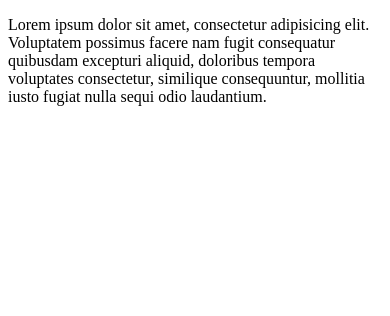
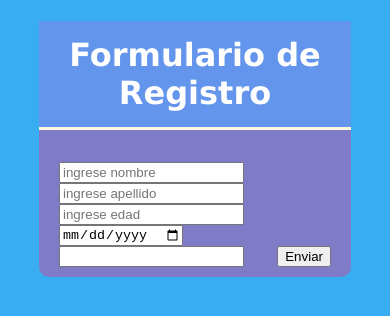
Before and after one commit to frecampos/gitinicial, a plain HTML site: page formulario.html in a window 390 px wide. Drawn offline with Linux system fonts and the light colour scheme.

Commit message:
formulario responsive

```diff
--- /dev/null
+++ b/estilos_formu.css
@@ -0,0 +1,35 @@
+* {
+    box-sizing: border-box;
+}
+
+body {
+    margin: 0;
+    font-family: Verdana, Geneva, Tahoma, sans-serif;
+    background: rgb(56, 173, 241);
+}
+
+h1 {
+    color: white;
+    text-align: center;
+}
+
+.formulario {
+    width: 80%;
+    max-width: 500px;
+    margin: auto;
+    background: rgb(128, 123, 199);
+    border-radius: 10px;
+}
+
+.formu-titulo {
+    background: cornflowerblue;
+    padding: 15px;
+    border-bottom: cornsilk solid 3px;
+}
+
+.contenedor_input {
+    padding: 10px 20px;
+    display: flex;
+    flex-wrap: wrap;
+    justify-content: space-between;
+}
--- a/formulario.html
+++ b/formulario.html
@@ -4,11 +4,29 @@
 <head>
     <meta charset="UTF-8">
     <meta name="viewport" content="width=device-width, initial-scale=1.0">
-    <title>Document</title>
+    <title>Formularios</title>
+    <link rel="stylesheet" href="estilos_formu.css">
 </head>
 
 <body>
-    <p>Lorem ipsum dolor sit amet, consectetur adipisicing elit. Voluptatem possimus facere nam fugit consequatur quibusdam excepturi aliquid, doloribus tempora voluptates consectetur, similique consequuntur, mollitia iusto fugiat nulla sequi odio laudantium.</p>
+    <script>
+        function validarTodo() {
+            alert('Envio el Formulario');
+            return false;
+        }
+    </script>
+    <form action="" onsubmit="return validarTodo()" class="formulario">
+        <h1 class="formu-titulo">Formulario de Registro</h1>
+        <div class="contenedor_input">
+            <input class="tama-1" type="text" name="txtNombre" id="txtNombre" required placeholder="ingrese nombre">
+            <input class="tama-1" type="text" name="txtApellido" id="txtApellido" required placeholder="ingrese apellido">
+            <input class="tama-1" type="number" name="txtEdad" id="txtEdad" required placeholder="ingrese edad">
+            <input class="tama-1" type="date" name="txtFecha" id="txtFecha" required placeholder="ingrese fecha nacimiento">
+            <input class="tama-1" type="password" name="txtPass" id="txtPass" required placeholder="">
+
+            <input class="btn-enviar" type="submit" value="Enviar">
+        </div>
+    </form>
 </body>
 
 </html>
```
